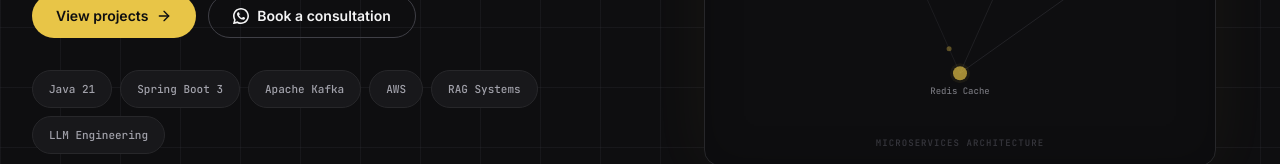
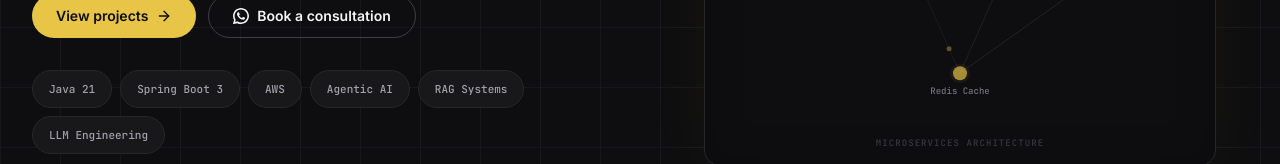
Before and after one commit to adityabirla1234/Aditya-portfolio, a React (Vite) app: page / in a window 1280 px wide. Shown: the part 513-677 px from the top of the page. Built offline with nearby package versions, Linux system fonts and the light colour scheme.

Commit message:
fixed view project button navigate to freelance projects

```diff
--- a/src/components/sections/HeroSection.jsx
+++ b/src/components/sections/HeroSection.jsx
@@ -6,7 +6,7 @@ import { ArrowRight, ChevronDown } from "lucide-react";
 import { LiquidButton } from "../ui/LiquidButton";
 
 const TECH_CHIPS = [
-  "Java 21", "Spring Boot 3", "Apache Kafka", "AWS", "RAG Systems", "LLM Engineering",
+  "Java 21", "Spring Boot 3", "AWS", "Agentic AI", "RAG Systems", "LLM Engineering",
 ];
 
 function AnimatedStat({ value, label }) {
@@ -229,7 +229,7 @@ export function HeroSection() {
               transition={{ duration: 0.6, delay: 0.3 }}
               className="flex flex-wrap items-center gap-3"
             >
-              <LiquidButton variant="default" size="lg" onClick={() => scrollTo("projects")}>
+              <LiquidButton variant="default" size="lg" onClick={() => scrollTo("freelance")}>
                 View projects <ArrowRight size={16} />
               </LiquidButton>
               <LiquidButton variant="ghost" size="lg" onClick={() => openWhatsApp()}>
```
